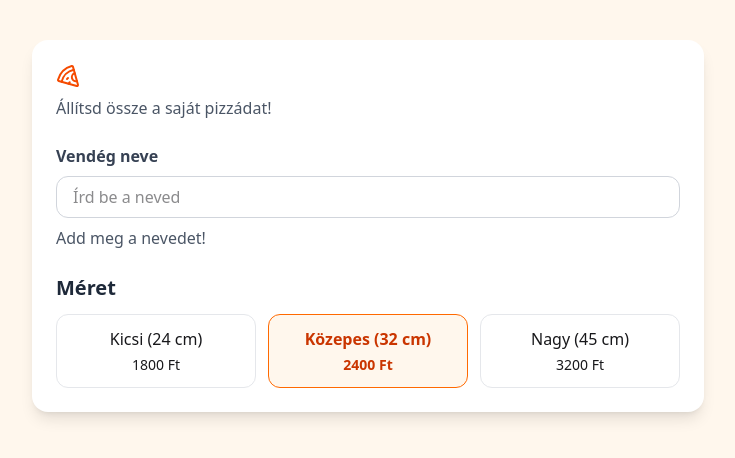
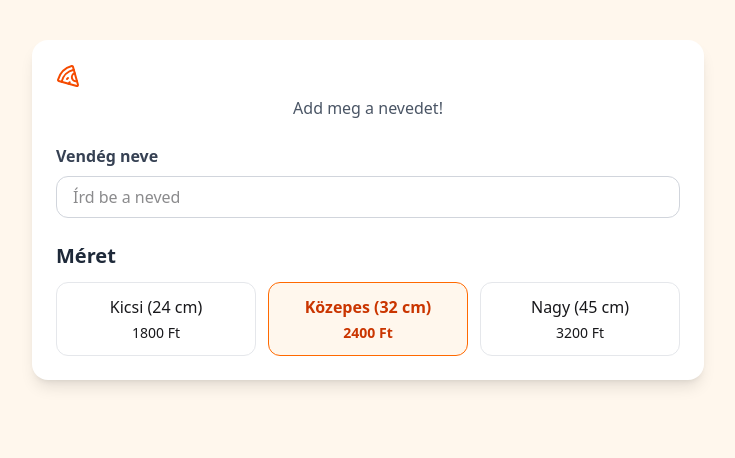
Before and after one commit to majorbalintistvan/Pizza_next_js_exercise, a Next.js app: page / in a window 1280 px wide. Shown: the top 458 px of the page, without its empty margins (272-1007 px from the left). Built offline with nearby package versions, Linux system fonts and the light colour scheme.

Commit message:
name meseges currect place

```diff
--- a/app/page.tsx
+++ b/app/page.tsx
@@ -65,10 +65,10 @@ const [sizeId, setSizeId] = useState("kozepes");
 return (
 <main className="min-h-screen bg-orange-50 px-4 py-10">
   <div className="mx-auto max-w-2xl rounded-2xl bg-white p-6 shadow-lg">
-    <h1 className="text-3xl font-bold text-orange-600">
+    <h1 className="text-3xl font-bold text-orange-600 text-center">
       <svg className="lucide lucide-pizza" fill="none" height="24" stroke="currentColor" stroke-linecap="round" stroke-linejoin="round" stroke-width="2"    viewBox="0 0 24 24" width="24" xmlns="http://www.w3.org/2000/svg"><path d="m12 14-1 1"/><path d="m13.75 18.25-1.25 1.42"/><path d="M17.775 5.654a15.68    15.68 0 0 0-12.121 12.12"/><path d="M18.8 9.3a1 1 0 0 0 2.1 7.7"/><path d="M21.964 20.732a1 1 0 0 1-1.232 1.232l-18-5a1 1 0 0 1-.695-1.232A19.68 19.68    0 0 1 15.732 2.037a1 1 0 0 1 1.232.695z"/></svg>
     </h1>
-    <p className="mt-2 text-gray-600"> Állítsd össze a saját pizzádat!</p>
+    <p className="mt-2 text-gray-600 text-center" >{name ? `Kedves ${name}, állítsd össze a pizzádat!` : "Add meg a nevedet!"}</p>
     <div className="mt-6">
       <label className="mb-2 block font-semibold text-gray-700">Vendég neve</label>
       <input
@@ -76,11 +76,8 @@ return (
         placeholder="Írd be a neved"
         type="text"
         value={name}
-        onChange={(e) => setName(e.target.value)}
-      />
-      <p className="mt-2 text-gray-600">
-        {name ? `Kedves ${name}, állítsd össze a pizzádat!` : "Add meg a nevedet!"}
-      </p>
+        onChange={(e) => setName(e.target.value)}/>
+
     </div>
     {/* Méret */}
     <div className="mt-6">
```
